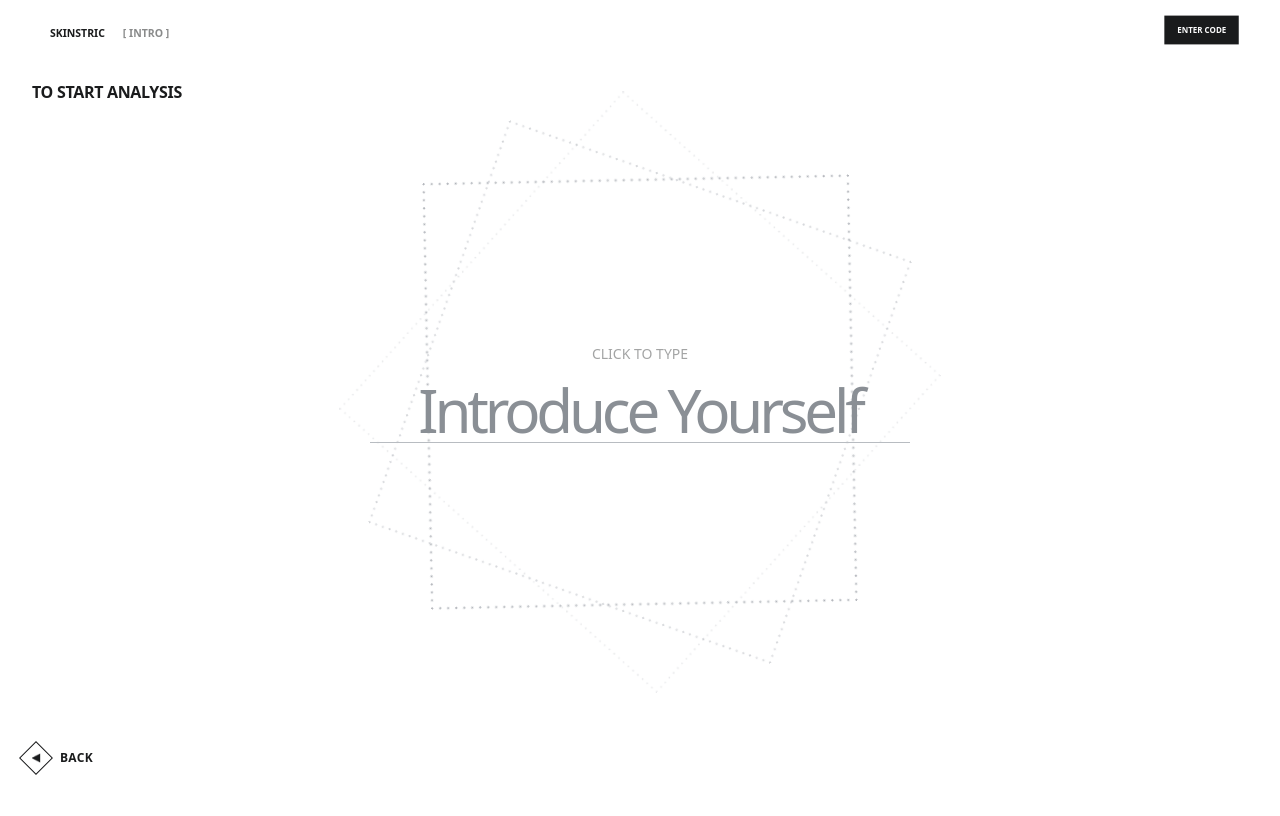
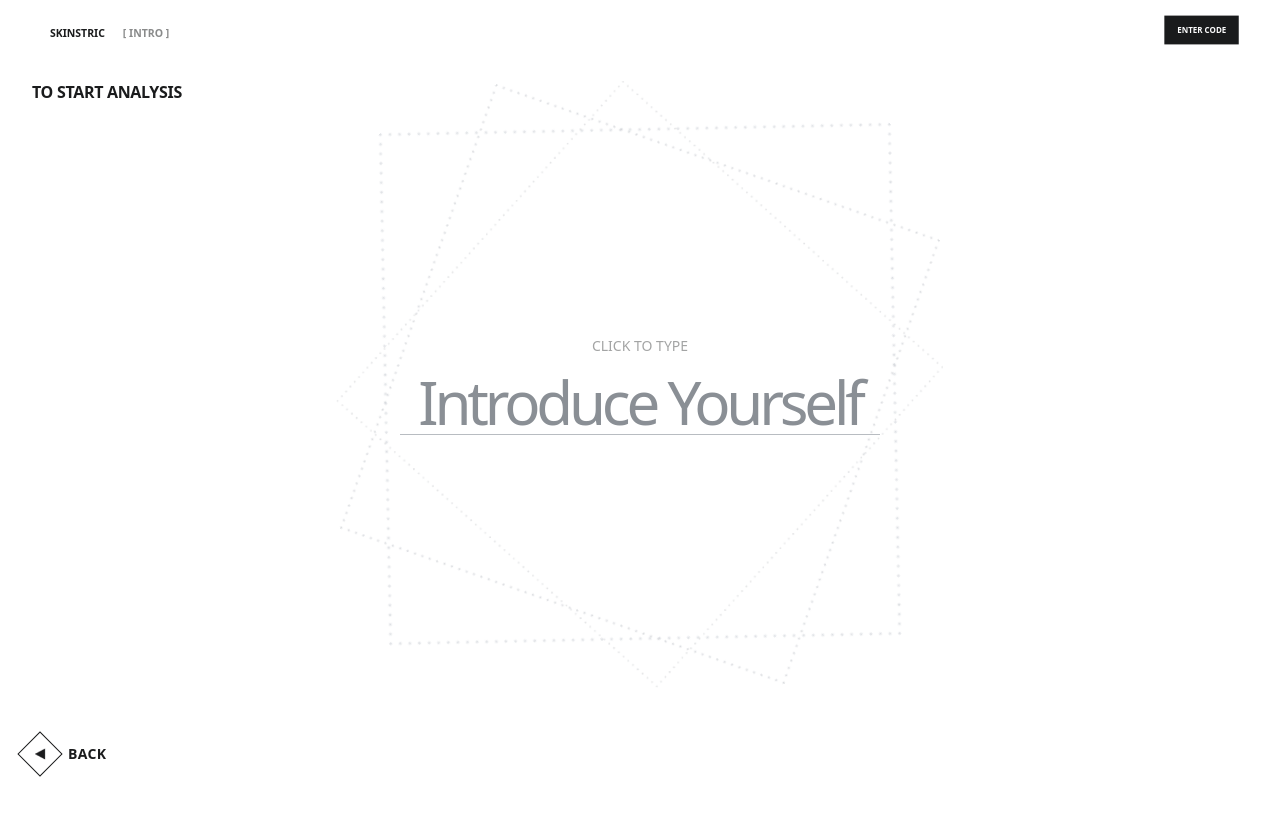
Before and after one commit to Jrosero21/skinstric, a React (Vite) app: page /testing in a window 1280 px wide. Shown: the top 816 px of the page. Built offline with nearby package versions, Linux system fonts and the light colour scheme.

Commit message:
finalizing testing UI

```diff
--- a/src/components/graphics/RotatingDiamondStack.tsx
+++ b/src/components/graphics/RotatingDiamondStack.tsx
@@ -1,33 +1,70 @@
 // src/components/graphics/RotatingDiamondStack.tsx
-// Rotates 3 dotted PNG rectangles at distinct speeds/angles.
-// Spins in place (no drift). Default opacity increased so all layers are darker.
+// Rotates 3 dotted PNG rectangles (distinct speeds/angles/sizes).
+// Draw order: largest first (bottom) -> smallest last (top)
+// Opacity/brightness are applied by SIZE RANK:
+//   rank 0 = largest (outer), rank 1 = middle, rank 2 = smallest (inner).
+// NOTE: brightness is optional and mild by default so nothing can "disappear".
 
 import React from "react";
 
 type Props = {
-  /** Design size in px; wrapper can scale responsively outside. */
+  /** Outer (largest) design size in px; wrapper can be scaled responsively outside. */
   size?: number;
+
   /**
-   * Global opacity for all layers (0–1). If `layerOpacities` is provided,
-   * it overrides this value per layer.
+   * Global fallback opacity if `layerOpacities` is not provided.
+   * When `layerOpacities` is provided, it’s interpreted as [outer, middle, inner]
+   * and applied by size rank (largest->outer, smallest->inner).
    */
   opacity?: number;
-  /** Optional per-layer opacities [outer, middle, inner]. */
+
+  /** Per-rank opacities [outer(largest), middle, inner(smallest)]. */
   layerOpacities?: [number, number, number];
+
+  /**
+   * Per-rank relative size multipliers [outer(largest), middle, inner(smallest)].
+   * Keep each ≤ 1.00 to avoid exceeding the wrapper (prevents clipping).
+   */
+  layerScales?: [number, number, number];
+
+  /**
+   * Optional per-rank brightness [outer, middle, inner]; 1 = unchanged, >1 lighter, <1 darker.
+   * Defaults are neutral so the component behaves exactly like before if you don’t pass it.
+   */
+  layerBrightness?: [number, number, number];
 };
 
 export default function RotatingDiamondStack({
   size = 602,
-  // DARKER default so the shapes are clearly visible everywhere
   opacity = 0.82,
   layerOpacities,
+  layerScales = [1.0, 0.92, 0.84],
+  layerBrightness, // <-- optional & neutral unless provided
 }: Props) {
-  const layers = [
-    { src: "/assets/Rectangle2778.png", start: 0,  anim: "animate-spin-45s" },
-    { src: "/assets/Rectangle2779.png", start: 15, anim: "animate-spin-40s" },
-    { src: "/assets/Rectangle2780.png", start: 32, anim: "animate-spin-36s" },
+  // Base layers (assets + speeds + base scales)
+  const baseLayers = [
+    { src: "/assets/Rectangle2778.png", start: 0,  anim: "animate-spin-45s", scale: layerScales[0] },
+    { src: "/assets/Rectangle2779.png", start: 15, anim: "animate-spin-40s", scale: layerScales[1] },
+    { src: "/assets/Rectangle2780.png", start: 32, anim: "animate-spin-36s", scale: layerScales[2] },
   ];
 
+  // Absolute size for each + keep original index
+  const withSize = baseLayers.map((l, i) => ({
+    ...l,
+    i,
+    w: Math.round(size * l.scale),
+  }));
+
+  // Draw largest first (bottom), smallest last (top)
+  const drawOrder = [...withSize].sort((a, b) => b.w - a.w);
+
+  // Opacity by size rank (largest -> 0, middle -> 1, smallest -> 2)
+  const bySizeOpacities = layerOpacities ?? ([0.65, 0.85, 1.0] as [number, number, number]);
+
+  // Brightness by size rank; default neutral if not provided
+  const bySizeBrightness = layerBrightness ?? ([1, 1, 1] as [number, number, number]);
+
+  // Wrapper is sized by the largest layer to keep everything centered
   const boxStyle: React.CSSProperties = {
     width: `${size}px`,
     height: `${size}px`,
@@ -35,29 +72,23 @@ export default function RotatingDiamondStack({
 
   return (
     <div className="relative block pointer-events-none" style={boxStyle} aria-hidden>
-      {layers.map((l, i) => {
-        const layerOpacity =
-          Array.isArray(layerOpacities) && layerOpacities[i] != null
-            ? layerOpacities[i]
-            : opacity;
-
-        return (
+      {drawOrder.map((l, rank) => (
         <img
-            key={i}
+          key={`${l.src}-${rank}`}
           src={l.src}
           alt=""
           draggable={false}
           className={`absolute left-1/2 top-1/2 select-none ${l.anim}`}
           style={{
-              width: `${size}px`,
-              height: `${size}px`,
-              opacity: layerOpacity,
-              // pass starting angle; CSS uses it inside the keyframes to spin in place
-              ["--start-rot" as any]: `${l.start}deg`,
+            width: `${l.w}px`,
+            height: `${l.w}px`,
+            aspectRatio: "1 / 1",                       // guard vs stretching
+            opacity: bySizeOpacities[rank] ?? opacity,  // size-rank opacity
+            filter: `brightness(${bySizeBrightness[rank] ?? 1})`, // size-rank brightness
+            ["--start-rot" as any]: `${l.start}deg`,    // keeps centered while spinning
           }}
         />
-        );
-      })}
+      ))}
     </div>
   );
 }
--- a/src/components/ui/DiamondButton.tsx
+++ b/src/components/ui/DiamondButton.tsx
@@ -3,31 +3,81 @@ import { Link } from "react-router-dom";
 
 type Props = {
   label: string;
-  to?: string;                 // left CTA can stay on page -> "#"
-  direction: "left" | "right";
+  direction?: "left" | "right";
+  to: string;
   className?: string;
+
+  /** Where the diamond icon sits relative to the label */
+  iconPosition?: "leading" | "trailing";
+
+  /** Slight size bump options */
+  size?: "sm" | "md" | "lg";
 };
 
-export default function DiamondButton({ label, to = "#", direction, className = "" }: Props) {
-  const iconSrc =
+export default function DiamondButton({
+  label,
+  direction = "right",
+  to,
+  className = "",
+  iconPosition = "leading",
+  size = "md",
+}: Props) {
+  const arrowSrc =
     direction === "left" ? "/assets/PolygonLeft.png" : "/assets/PolygonRight.png";
 
-  return (
-    <Link to={to} className={`group inline-flex items-center gap-3 text-xs font-semibold tracking-wide ${className}`}>
-      {/* bordered diamond wrapper */}
+  // nudge the arrow in the direction on hover
+  const arrowTranslate =
+    direction === "left"
+      ? "group-hover:-translate-x-[2px]"
+      : "group-hover:translate-x-[2px]";
+
+  // size presets (little bigger than before)
+  const sizeMap = {
+    sm: { box: "h-7 w-7", arrow: "h-2.5 w-2.5", text: "text-xs" },
+    md: { box: "h-8 w-8", arrow: "h-3 w-3", text: "text-sm" },
+    lg: { box: "h-9 w-9", arrow: "h-3.5 w-3.5", text: "text-base" },
+  } as const;
+  const sz = sizeMap[size];
+
+  const Diamond = (
     <span
       aria-hidden
-        className="relative inline-flex h-6 w-6 rotate-45 items-center justify-center border border-[#1A1B1C]"
+      className={`relative inline-flex ${sz.box} rotate-45 items-center justify-center border border-[#1A1B1C]
+                 transition-all duration-300 ease-out
+                 group-hover:scale-[1.06] group-hover:bg-black/5
+                 focus-visible:outline-none focus-visible:ring-2 focus-visible:ring-black/40`}
     >
-        {/* arrow PNG inside, counter-rotated */}
       <img
-          src={iconSrc}
+        src={arrowSrc}
         alt=""
-          className="absolute -rotate-45 h-2.5 w-2.5 select-none"
+        className={`absolute -rotate-45 ${sz.arrow} select-none transition-transform duration-300 ease-out ${arrowTranslate}`}
         draggable={false}
       />
     </span>
-      <span className="text-[#1A1B1C]">{label}</span>
+  );
+
+  const Label = (
+    <span className={`uppercase ${sz.text} transition-colors duration-300 ease-out group-hover:text-black`}>
+      {label}
+    </span>
+  );
+
+  return (
+    <Link
+      to={to}
+      className={`group inline-flex items-center gap-3 font-semibold tracking-wide ${className}`}
+    >
+      {iconPosition === "leading" ? (
+        <>
+          {Diamond}
+          {Label}
+        </>
+      ) : (
+        <>
+          {Label}
+          {Diamond}
+        </>
+      )}
     </Link>
   );
 }
--- a/src/pages/Testing.tsx
+++ b/src/pages/Testing.tsx
@@ -1,6 +1,4 @@
 // src/pages/Testing.tsx
-// Diamonds are now darker via per-layer opacities.
-
 import { useState, useRef } from "react";
 import Header from "../components/Header";
 import RotatingDiamondStack from "../components/graphics/RotatingDiamondStack";
@@ -55,17 +53,15 @@ export default function Testing() {
       <p className="mb-3 text-[14px] leading-[24px] uppercase text-[#1A1B1C]/40">
         {labelTop}
       </p>
-      {/* fixed underline width: 420 / 540 */}
-      <div className="mx-auto w-[420px] md:w-[540px]">
+      {/* shorter underline */}
+      <div className="mx-auto w-[340px] md:w-[480px]">
         <input
           ref={inputRef}
           autoFocus
           type="text"
           value={value}
           onChange={(e) => onChange(e.target.value)}
-          onKeyDown={(e) => {
-            if (e.key === "Enter") onEnter();
-          }}
+          onKeyDown={(e) => e.key === "Enter" && onEnter()}
           className="w-full bg-transparent text-center outline-none
                      text-[#1A1B1C] text-[60px] leading-[64px] tracking-[-0.07em] font-normal
                      border-b border-[#B8BCC1] placeholder:text-[#8a8f95]"
@@ -88,14 +84,16 @@ export default function Testing() {
 
         {/* Center stage */}
         <section className="relative z-0 mx-auto flex h-[calc(100vh-11rem)] max-w-[1200px] items-center justify-center">
-          <div className="relative -translate-y-6">
-            {/* Rotating diamonds — darker per layer */}
+          {/* move the stack+prompt slightly higher */}
+          <div className="relative -translate-y-8">
+            {/* Rotating squares around the prompt */}
             <div className="pointer-events-none absolute inset-0 flex items-center justify-center">
-              <div className="origin-center scale-[0.53] md:scale-100">
+              <div className="origin-center scale-[0.70] md:scale-[1.20]">
                 <RotatingDiamondStack
                   size={602}
-                  // Even darker: tweak these three numbers if you need more/less.
-                  layerOpacities={[0.9, 0.96, 0.9]}
+                  layerOpacities={[0.55, 0.78, 0.98]}     // outer, middle, inner
+                  layerScales={[1.00, 0.92, 0.84]}        // outer > middle > inner
+                  layerBrightness={[1.18, 1.05, 0.92]}     // gentle lighten -> neutral -> darken
                 />
               </div>
             </div>
@@ -143,31 +141,43 @@ export default function Testing() {
           </div>
         </section>
 
-        {/* Bottom-left BACK */}
+        {/* Bottom-left BACK — bigger + hover */}
         <div className="absolute bottom-6 left-4 md:left-6">
           <button
             onClick={goBack}
-            className="inline-flex items-center gap-3 text-xs font-semibold tracking-wide"
+            className="group inline-flex items-center gap-3 text-sm font-semibold tracking-wide"
           >
             <span
               aria-hidden
-              className="relative inline-flex h-6 w-6 rotate-45 items-center justify-center border border-[#1A1B1C]"
+              className="relative inline-flex h-8 w-8 rotate-45 items-center justify-center border border-[#1A1B1C]
+                         transition-all duration-300 ease-out
+                         group-hover:scale-[1.06] group-hover:bg-black/5
+                         focus-visible:outline-none focus-visible:ring-2 focus-visible:ring-black/40"
             >
               <img
                 src="/assets/PolygonLeft.png"
                 alt=""
-                className="absolute -rotate-45 h-2.5 w-2.5 select-none"
+                className="absolute -rotate-45 h-3 w-3 select-none transition-transform duration-300 ease-out group-hover:-translate-x-[2px]"
                 draggable={false}
               />
             </span>
-            <span>BACK</span>
+            <span className="uppercase transition-colors duration-300 ease-out group-hover:text-black">
+              BACK
+            </span>
           </button>
         </div>
 
-        {/* Bottom-right PROCEED (only on final step) */}
+        {/* Bottom-right PROCEED — diamond to the RIGHT of the word */}
         {step === "done" && (
           <div className="absolute bottom-6 right-4 md:right-6">
-            <DiamondButton label="PROCEED" direction="right" to="#" />
+            <DiamondButton
+              label="PROCEED"
+              direction="right"
+              iconPosition="trailing"
+              size="md"
+              to="#"
+            />
+            {/* click-through target if you wire up later */}
             <button onClick={onProceed} className="sr-only" aria-hidden tabIndex={-1} />
           </div>
         )}
```
Also changed, not shown: src/main.tsx (+3 -4 lines). Lines whose indentation alone changed are shown as unchanged.
